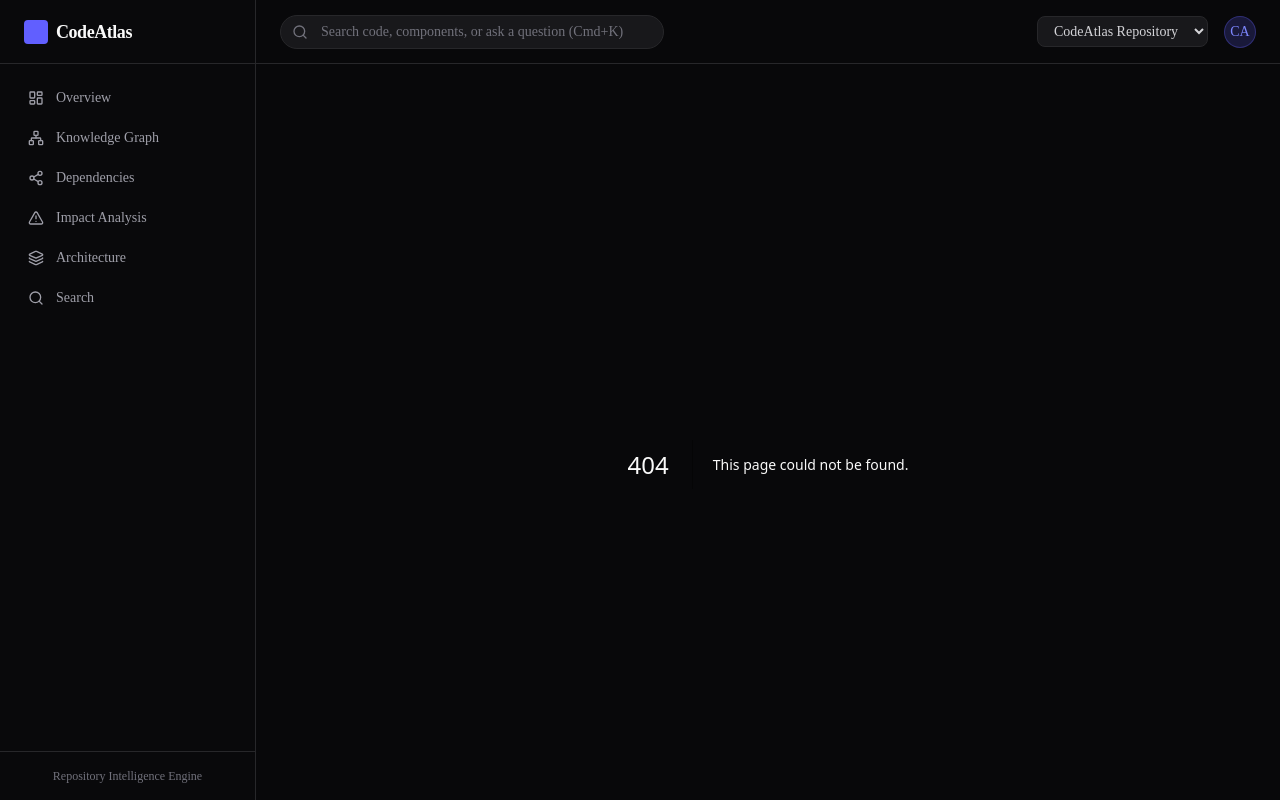
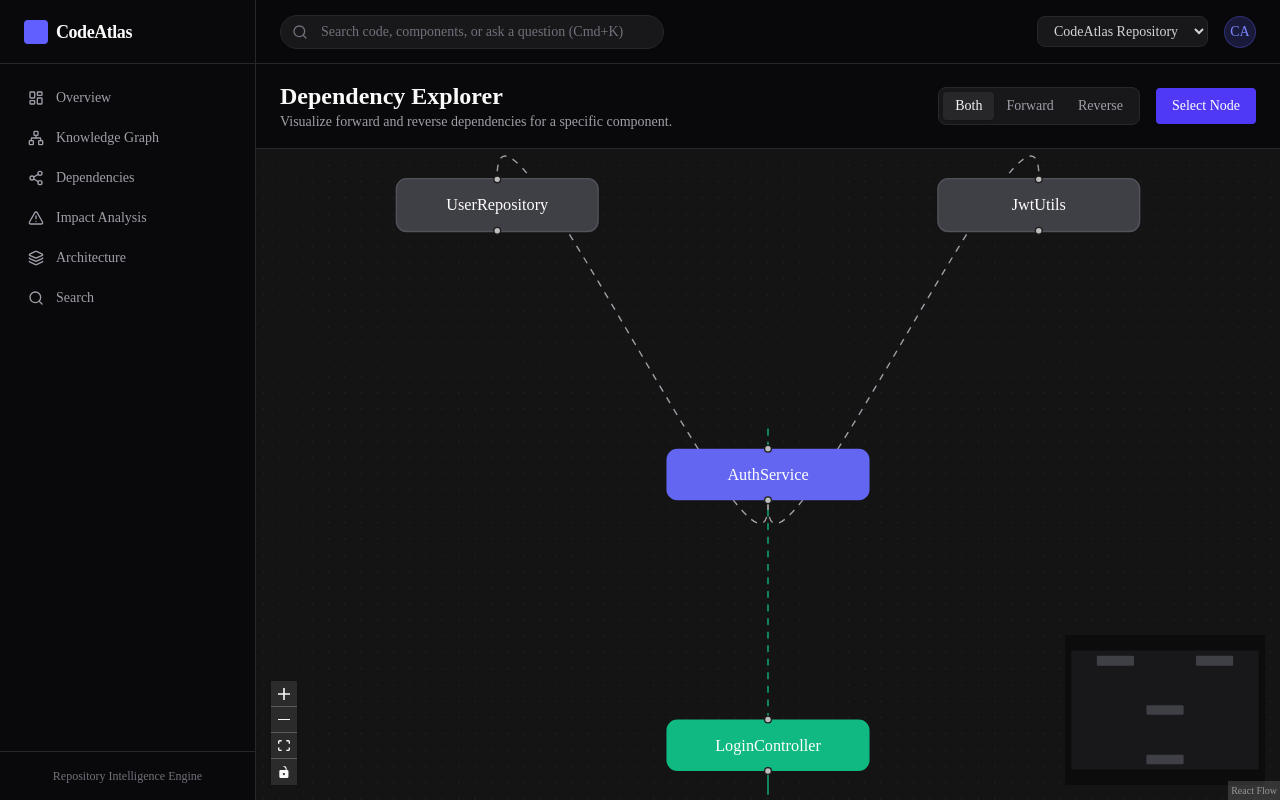
Before and after one commit to Shantanu112-bd/CodeAtlas, a Next.js app in the folder frontend/: page /dependencies in a window 1280 px wide. Before the commit this address had no page. Built offline with nearby package versions, Linux system fonts and the light colour scheme.

Commit message:
feat(ui): implement dependency explorer

```diff
--- /dev/null
+++ b/frontend/src/app/dependencies/page.tsx
@@ -0,0 +1,72 @@
+"use client";
+
+import React, { useCallback } from 'react';
+import {
+  ReactFlow,
+  MiniMap,
+  Controls,
+  Background,
+  useNodesState,
+  useEdgesState,
+  addEdge,
+  BackgroundVariant
+} from '@xyflow/react';
+import '@xyflow/react/dist/style.css';
+
+const initialNodes = [
+  { id: 'center', position: { x: 400, y: 300 }, data: { label: 'AuthService' }, style: { background: '#6366f1', color: 'white', border: 'none', borderRadius: '8px', padding: '10px' } },
+  { id: 'dep1', position: { x: 200, y: 100 }, data: { label: 'UserRepository' }, style: { background: '#3f3f46', color: 'white', border: '1px solid #52525b', borderRadius: '8px', padding: '10px' } },
+  { id: 'dep2', position: { x: 600, y: 100 }, data: { label: 'JwtUtils' }, style: { background: '#3f3f46', color: 'white', border: '1px solid #52525b', borderRadius: '8px', padding: '10px' } },
+  { id: 'caller1', position: { x: 400, y: 500 }, data: { label: 'LoginController' }, style: { background: '#10b981', color: 'white', border: 'none', borderRadius: '8px', padding: '10px' } },
+];
+
+const initialEdges = [
+  { id: 'e1', source: 'center', target: 'dep1', animated: true, style: { stroke: '#a1a1aa' } },
+  { id: 'e2', source: 'center', target: 'dep2', animated: true, style: { stroke: '#a1a1aa' } },
+  { id: 'e3', source: 'caller1', target: 'center', animated: true, style: { stroke: '#10b981' } },
+];
+
+export default function DependencyExplorer() {
+  const [nodes, setNodes, onNodesChange] = useNodesState(initialNodes);
+  const [edges, setEdges, onEdgesChange] = useEdgesState(initialEdges);
+
+  const onConnect = useCallback(
+    (params: any) => setEdges((eds) => addEdge(params, eds)),
+    [setEdges],
+  );
+
+  return (
+    <div className="flex flex-col h-full w-full">
+      <header className="px-6 py-4 border-b border-zinc-800 flex justify-between items-center bg-zinc-950">
+        <div>
+          <h1 className="text-2xl font-bold text-zinc-50">Dependency Explorer</h1>
+          <p className="text-zinc-400 text-sm">Visualize forward and reverse dependencies for a specific component.</p>
+        </div>
+        <div className="flex gap-4 items-center">
+          <div className="bg-zinc-900 border border-zinc-800 rounded-md p-1 flex text-sm">
+            <button className="px-3 py-1 bg-zinc-800 text-zinc-100 rounded shadow-sm">Both</button>
+            <button className="px-3 py-1 text-zinc-400 hover:text-zinc-200">Forward</button>
+            <button className="px-3 py-1 text-zinc-400 hover:text-zinc-200">Reverse</button>
+          </div>
+          <button className="px-4 py-2 text-sm bg-indigo-600 text-white rounded hover:bg-indigo-500 transition-colors">Select Node</button>
+        </div>
+      </header>
+
+      <div className="flex-1 w-full bg-[#09090b]">
+        <ReactFlow
+          nodes={nodes}
+          edges={edges}
+          onNodesChange={onNodesChange}
+          onEdgesChange={onEdgesChange}
+          onConnect={onConnect}
+          colorMode="dark"
+          fitView
+        >
+          <Controls className="bg-zinc-900 border-zinc-800 fill-zinc-400" />
+          <MiniMap nodeStrokeWidth={3} nodeColor="#3f3f46" maskColor="rgba(9, 9, 11, 0.8)" style={{ backgroundColor: '#18181b' }} />
+          <Background variant={BackgroundVariant.Dots} gap={12} size={1} color="#27272a" />
+        </ReactFlow>
+      </div>
+    </div>
+  );
+}
```
